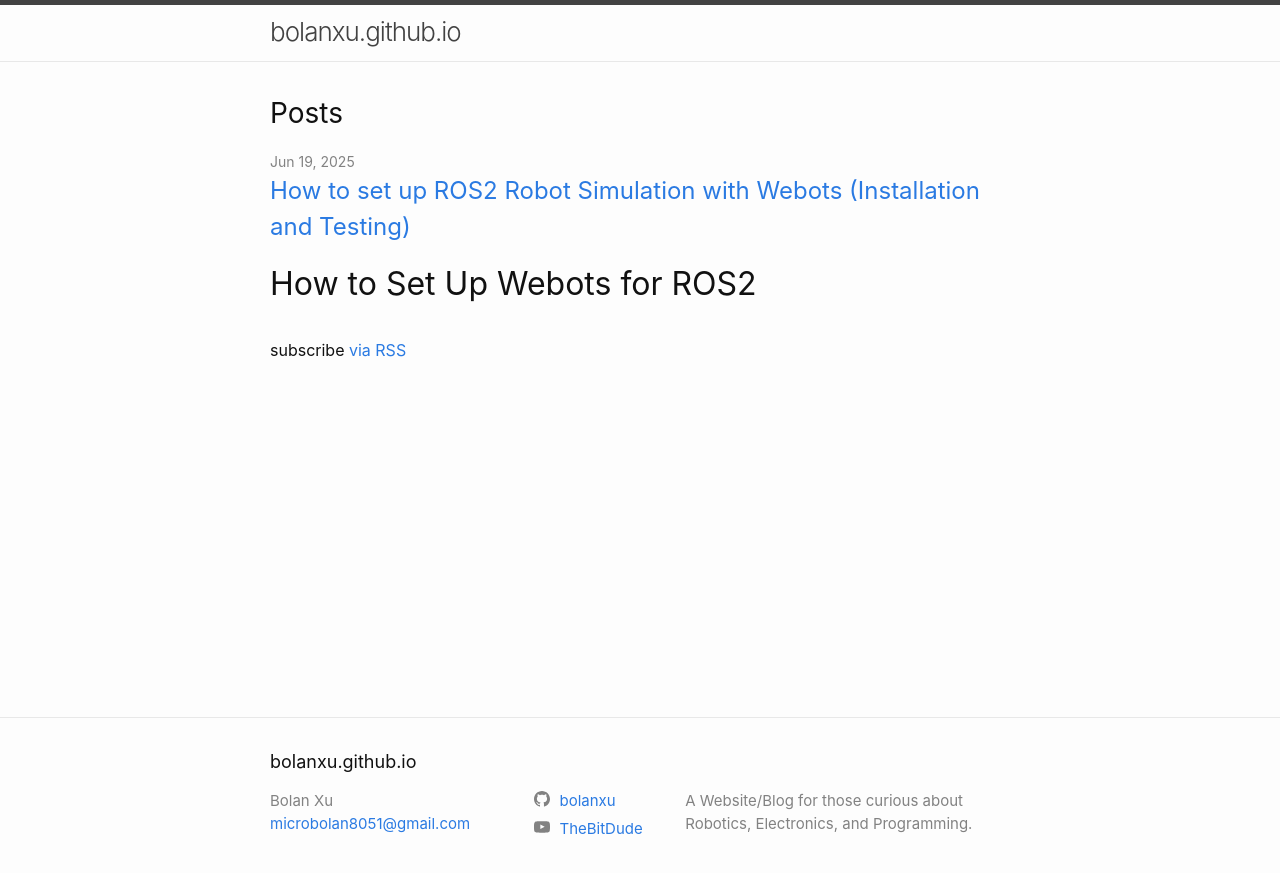
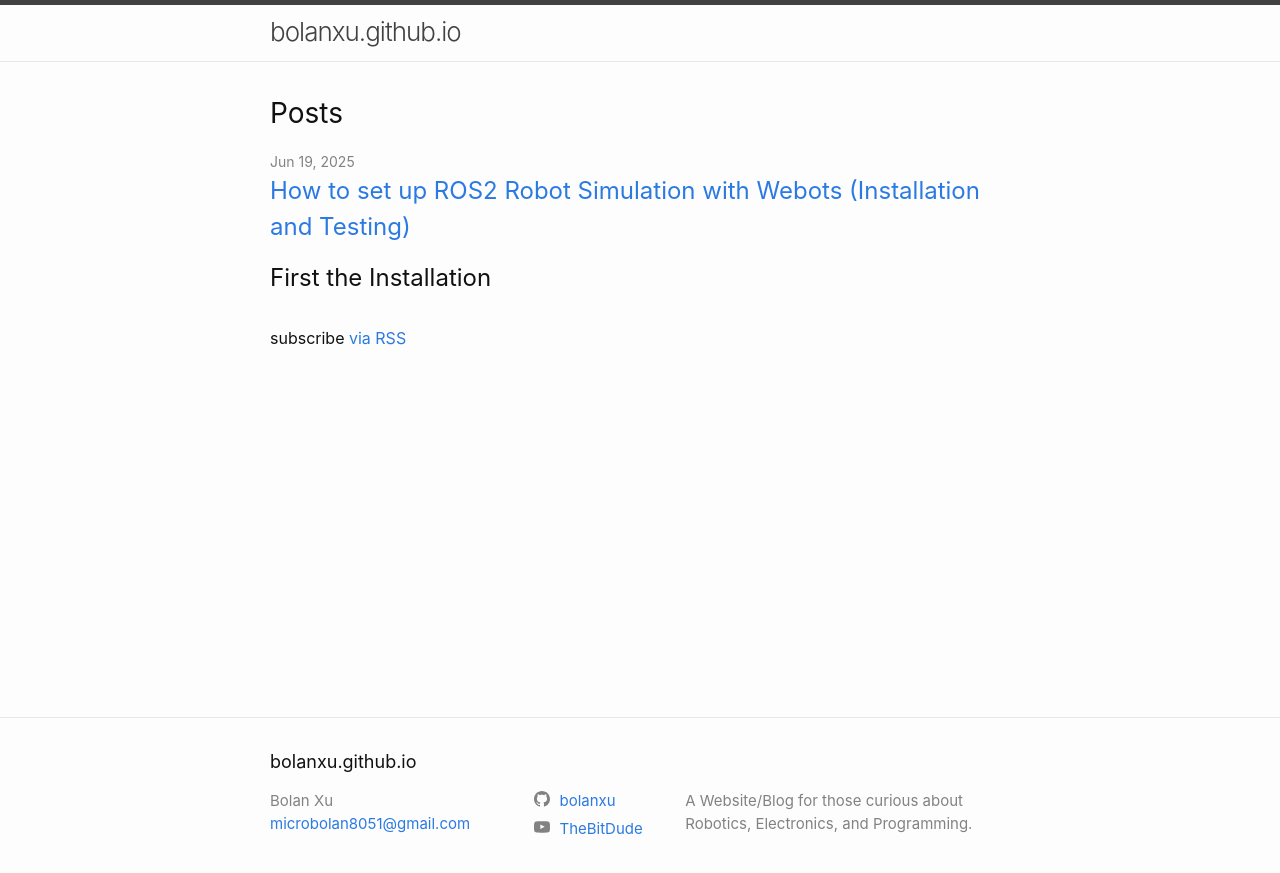
Before and after one commit to bolanxu/bolanxu.github.io, a Jekyll site: the page built from index.md, in a window 1280 px wide. Shown: the top 873 px of the page. Built offline with Jekyll 4.4.1, drawn with Linux system fonts in a browser that asks for light colours.

Commit message:
Update 2025-06-19-ros-webots-installation.md

```diff
--- a/_posts/2025-06-19-ros-webots-installation.md
+++ b/_posts/2025-06-19-ros-webots-installation.md
@@ -3,8 +3,6 @@
 title: "How to set up ROS2 Robot Simulation with Webots (Installation and Testing)"
 categories: ROS
 ---
-
-# How to Set Up Webots for ROS2 #
 
 ## First the Installation ##
 
```
